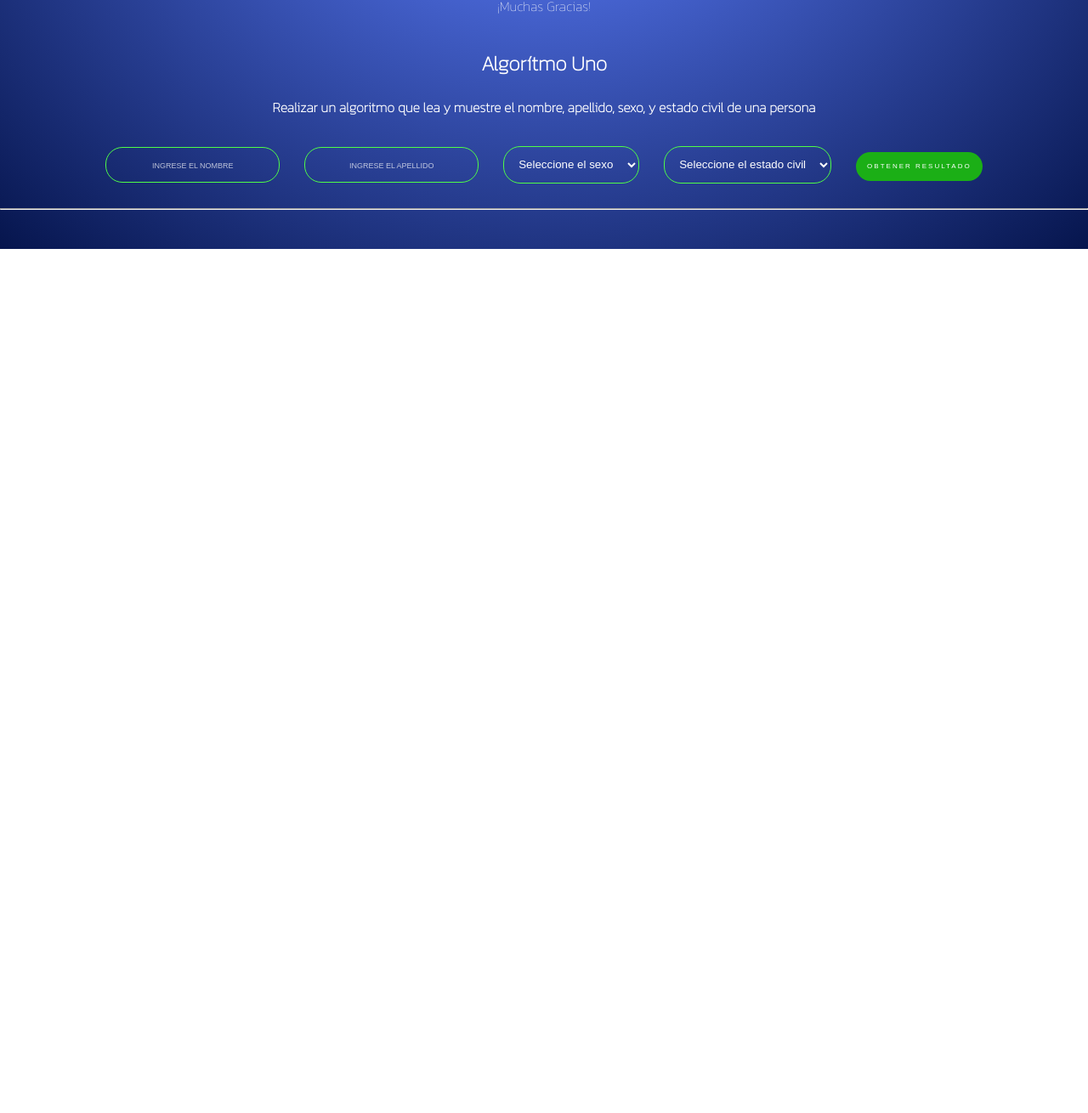
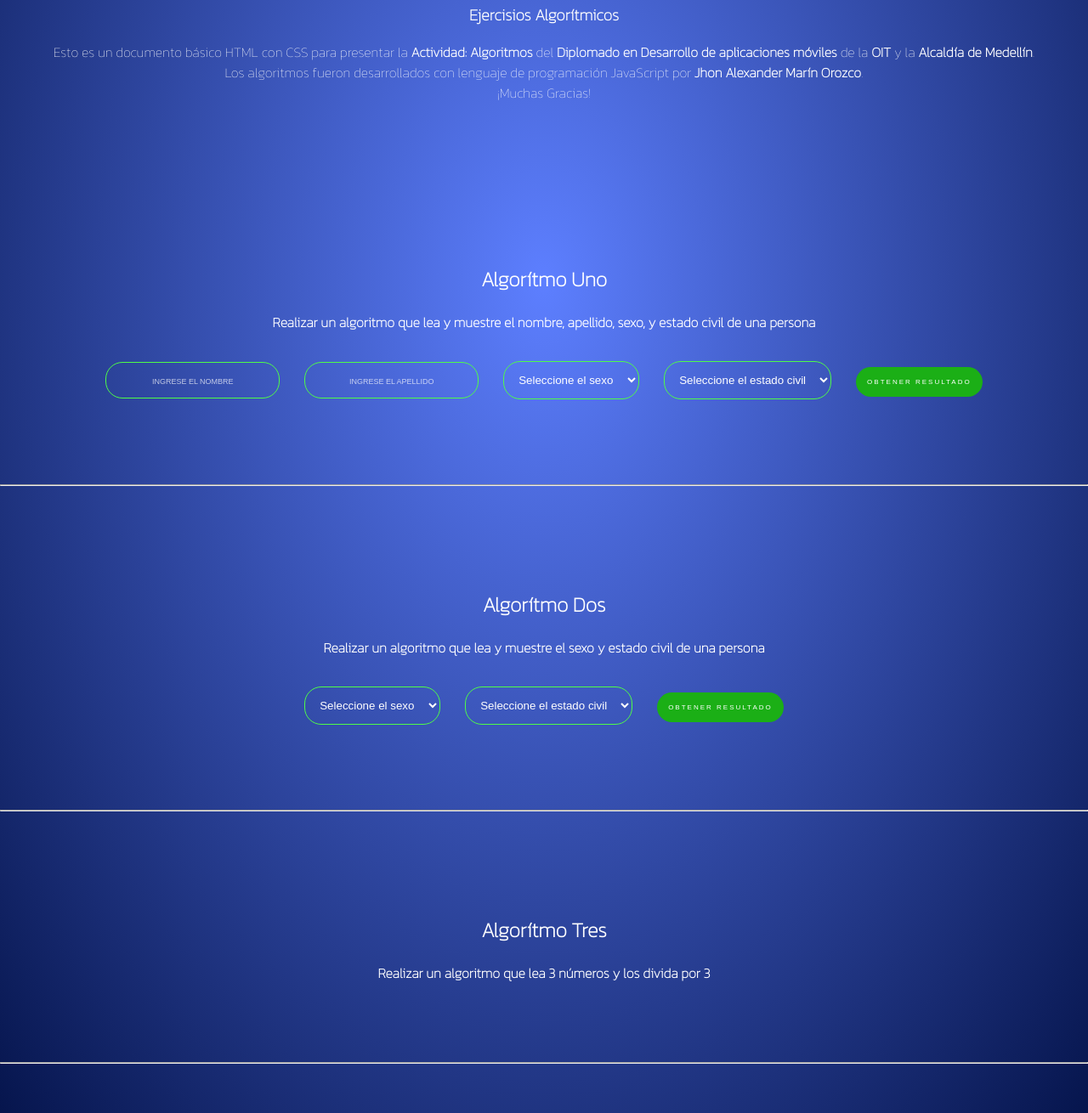
Before and after one commit to JhoemSoftware/AlcaldiaMedellin, a plain HTML site: page index.html in a window 1280 px wide. Shown: the part 649-1959 px from the top of the page at 85% size. Before the commit the page ends 942 px from the top, so only its background shows below. Drawn offline with nearby package versions, Linux system fonts and the light colour scheme.

Commit message:
Actualización de archivos HTML, CSS, README e implementación del Sticky Nav con Clean Code

```diff
--- a/index.css
+++ b/index.css
@@ -1,5 +1,5 @@
 @import url('https://fonts.googleapis.com/css2?family=Kanit:wght@100&display=swap');
-html{ min-height: 100%; }
+html{ min-height: 100%; scroll-behavior: smooth;  }
 body{
       background: radial-gradient(#5D7FFF,#06154D);
       text-align: center;
@@ -13,13 +13,22 @@ body{
       padding: 1% 0 1% 0;
       color: #06154D;
 }
+.sticky {
+      position: fixed;
+      top: 0;
+      width: 100%;
+    }
+
+    .sticky + .content {
+      padding-top: 60px;
+    }
 h1{ text-transform: uppercase; text-shadow: 1px .5px #5D7FFF; }
 ul {
       list-style-type: none;
       margin: 0;
       padding: 0;
       overflow: hidden;
-      background-color: rgba(31, 115, 240, 0.5);
+      background-color: #2D2F33;
 }
 li { float: left; margin-left: 1%; }
 li a {
@@ -29,8 +38,8 @@ li a {
       padding: 15px 15px;
       text-decoration: none;
 }
-li a:hover { background-color: rgb(93, 127, 252,.4); }
-.contenido{ margin-top: 3%; }
+li a:hover { background-color: rgb(93, 127, 252); }
+.contenido{ margin-top: 3%; padding-top: 5%; padding-bottom: 4%;}
 input, select{
       background-color: transparent;
       border: 1px solid #4FFD47;
@@ -58,3 +67,6 @@ input[type="button"] {
 }
 input[type="button"]:hover { background-color: #4FFD47; color: rgb(28, 28, 28); }
 select option { background-color: rgb(28, 28, 28); text-align: left; }
+hr{
+      margin-top: 20px;margin-bottom: 20px;
+}
--- a/index.html
+++ b/index.html
@@ -12,7 +12,7 @@
             <img src="https://moodleoit1.org/pluginfile.php/1/core_admin/logocompact/300x300/1654886007/Logo%20Goya%20OIT-01.png" alt="Logo">
             <h1>Diplomado en Desarrollo de aplicaciones móviles</h1>
       </div>
-      <div>
+      <div id="navbar">
             <ul>
                   <li><a href="#inicio">Inicio</a></li>
                   <li><a href="#algUno">Algoritmo 1</a></li>
@@ -27,7 +27,7 @@
                   <li><a href="#algDiez">Algoritmo 10</a></li>
             </ul>
       </div>
-      <div id="inicio">
+      <div id="inicio"  class="contenido">
             <h3>Ejercisios Algorítmicos</h3>
             <p>
                   Esto es un documento básico HTML con CSS para presentar la
@@ -41,7 +41,7 @@
       <div id="algUno" class="contenido">
             <h2>Algorítmo Uno</h2>
             <h4>Realizar un algoritmo que lea y muestre el nombre, apellido, sexo, y estado civil de una persona</h4>
-            <input type="text" id="AlgoritmoUnoNAMEPERSON" placeholder="Ingrese el nombre" tabindex="1" autofocus required>
+            <input type="text" id="AlgoritmoUnoNAMEPERSON" placeholder="Ingrese el nombre" tabindex="1" required>
             <input type="text" id="AlgoritmoUnoLASTNAMEPERSON" placeholder="Ingrese el apellido" tabindex="2" required>
             <select id="AlgoritmoUnoSEXPERSON" tabindex="3">
                   <option value="0">Seleccione el sexo</option>
@@ -61,7 +61,41 @@
             <p id="respuestaAlgUno"></p>
       </div>
       <hr>
+      <div id="algDos" class="contenido">
+            <h2>Algorítmo Dos</h2>
+            <h4>Realizar un algoritmo que lea y muestre el sexo y estado civil de una persona</h4>
+            <select id="AlgoritmoUnoSEXPERSON" tabindex="1" required>
+                  <option value="0">Seleccione el sexo</option>
+                  <option value="Mujer">Mujer</option>
+                  <option value="Hombre">Hombre</option>
+                  <option value="No definido">No definido</option>
+            </select>
+            <select id="AlgoritmoUnoMARITALPERSON" tabindex="2" required>
+                  <option value="0">Seleccione el estado civil</option>
+                  <option value="Soltero (a)">Soltero (a)</option>
+                  <option value="Casado (a)">Casado (a)</option>
+                  <option value="Viudo (a)">Viudo (a)</option>
+                  <option value="Unión Libre">Unión Libre</option>
+                  <option value="Divorciado (a)">Divorciado (a)</option>
+            </select>
+            <input type="button" value="obtener resultado" id="botonAlgUno" tabindex="3">
+            <p id="respuestaAlgDos"></p>
+      </div>
+      <hr>
+      <div id="algTres" class="contenido">
+            <h2>Algorítmo Tres</h2>
+            <h4>Realizar un algoritmo que lea 3 números y los divida por 3</h4>
+      </div>
+      <hr>
       <script src="https://unpkg.com/sweetalert/dist/sweetalert.min.js"></script>
       <script src="index.js"></script>
+      <script>
+            window.onscroll = function(){ myFunction() };
+
+            const navbar = document.getElementById('navbar');
+            const sticky = navbar.offsetTop;
+
+            const myFunction = () => (window.pageYOffset >= sticky) ? navbar.classList.add('sticky') : navbar.classList.remove('sticky');
+      </script>
 </body>
 </html>
```
Also changed, not shown: 1 other file.
